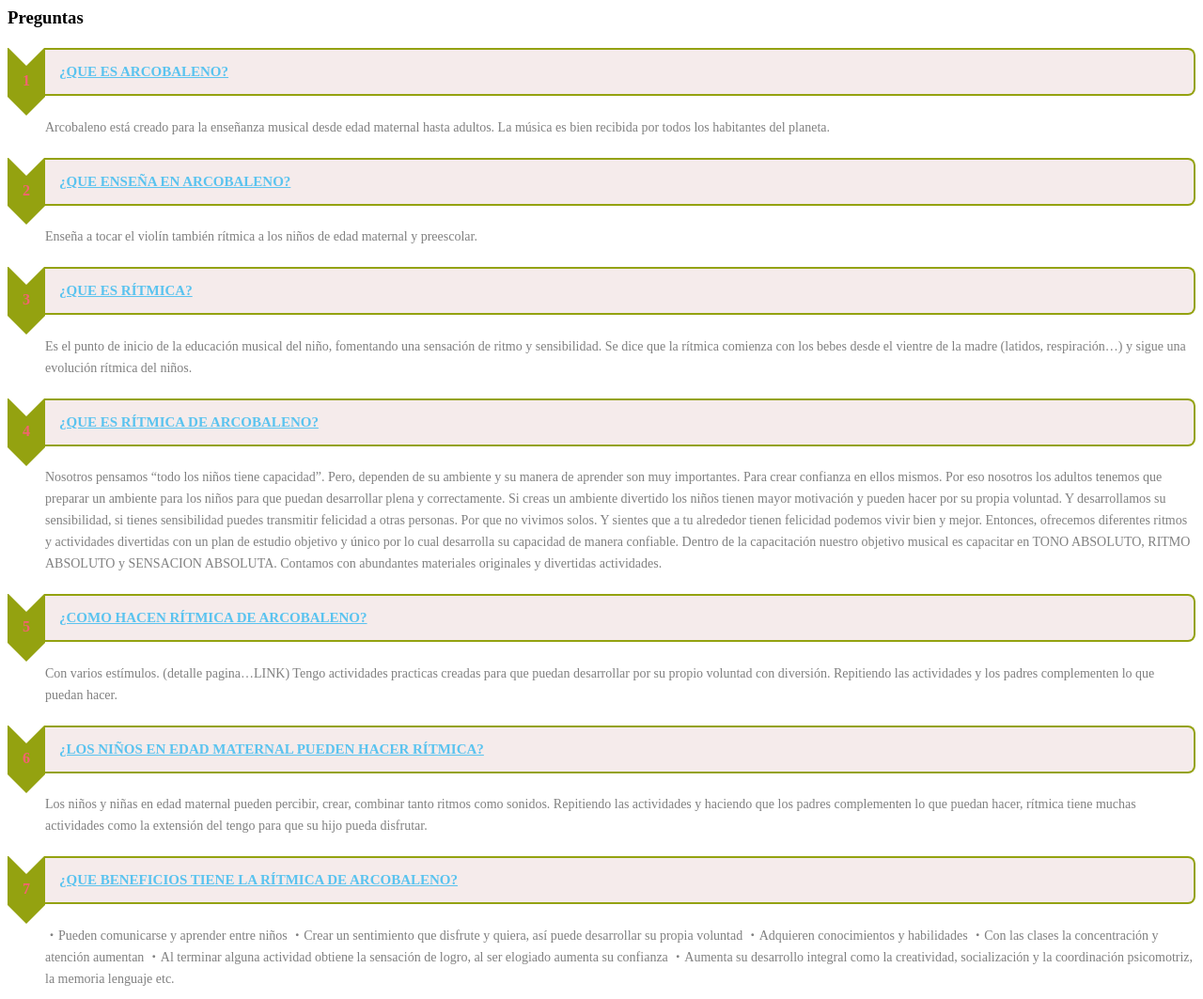
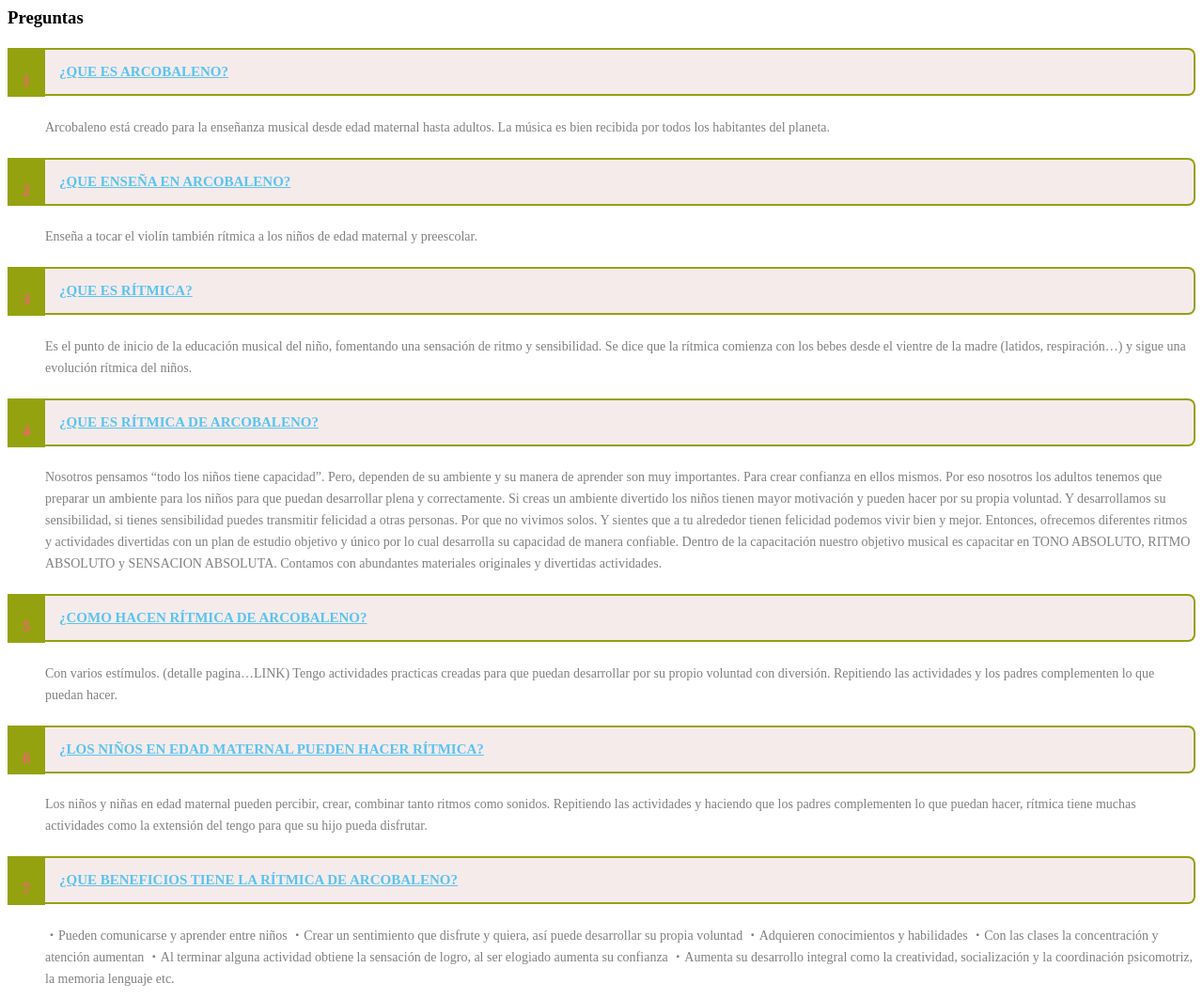
Before and after one commit to arcobalenonao/naoco, a Jekyll site: the page prueba.html, which Jekyll copies as it is, in a window 1280 px wide. Shown: the whole page at 94% size. Built offline with Jekyll 4.4.1, drawn with Linux system fonts in a browser that asks for light colours.

Commit message:
acordion

```diff
--- a/css/acordion.css
+++ b/css/acordion.css
@@ -43,7 +43,7 @@
 }
 #accordion .panel-title a span:before,
 #accordion .panel-title a span:after{
-    content: "";
+
     border-top: 20px solid #fff;
     border-left: 20px solid transparent;
     border-right: 20px solid transparent;
```
